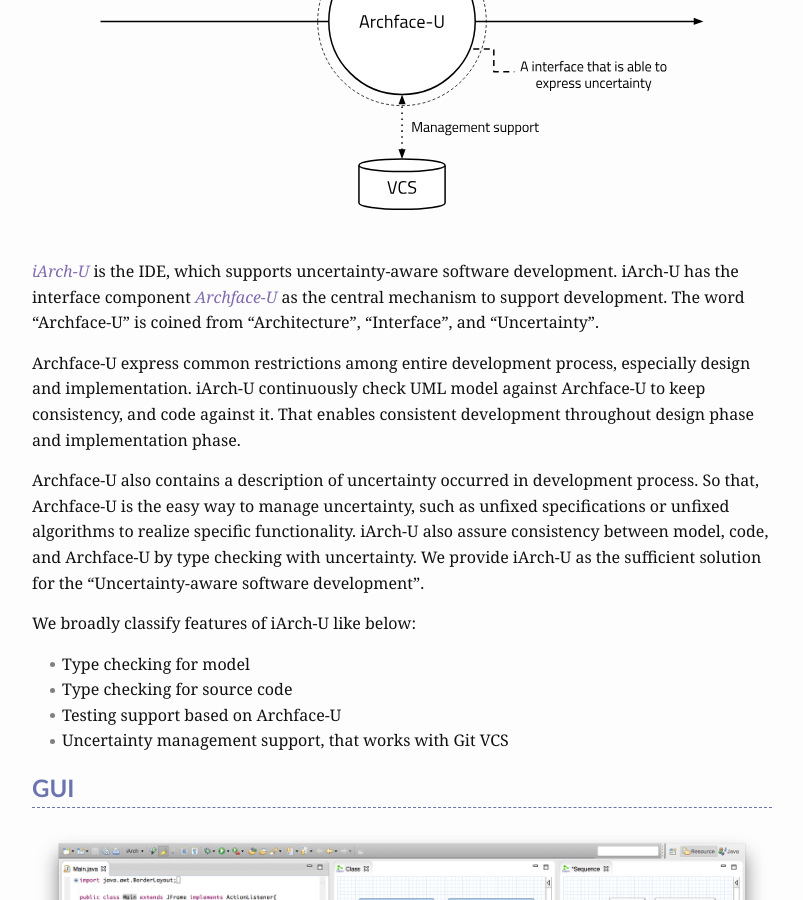
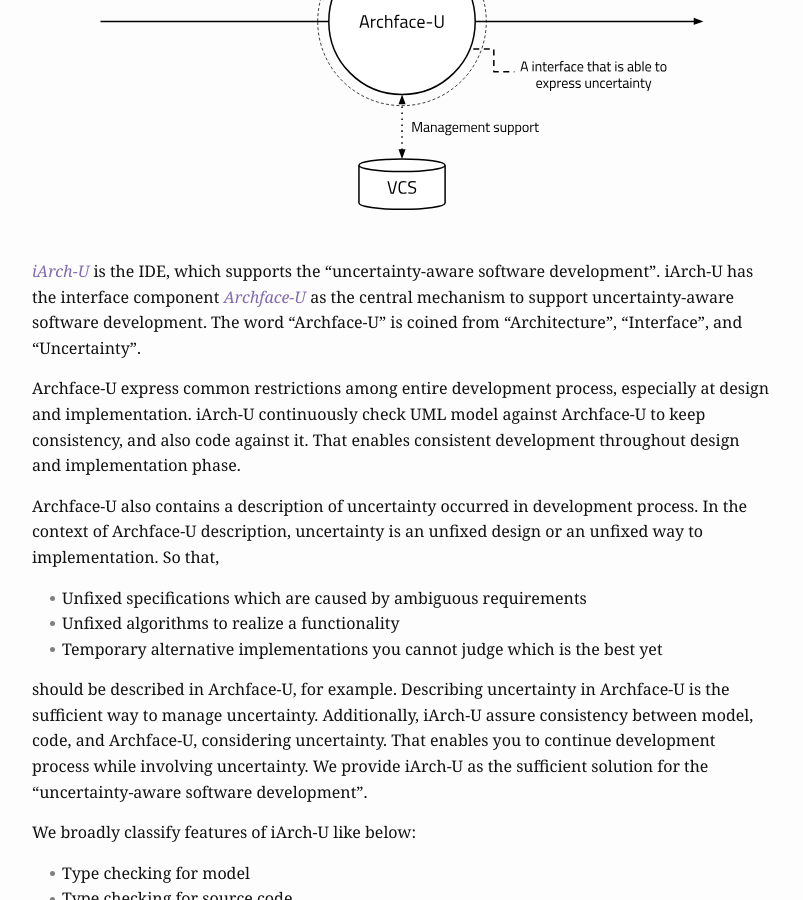
Before and after one commit to posl/iArch, a Jekyll site: the page built from documentation.md, in a window 1280 px wide and 900 px high, scrolled down 1200 px. Shown: the whole window, without its empty margins (238-1041 px from the left). Built offline with Jekyll 4.4.1, drawn with Linux system fonts in a browser that asks for light colours.

Commit message:
update documentation

```diff
--- a/documentation.md
+++ b/documentation.md
@@ -17,19 +17,26 @@ This is the documentation for iArch 1.0.
 
 ![OverView](../images/iArch_features.svg)
 
-_iArch-U_ is the IDE, which supports uncertainty-aware software development.
-iArch-U has the interface component _Archface-U_ as the central mechanism to support development.
+_iArch-U_ is the IDE, which supports the "uncertainty-aware software development".
+iArch-U has the interface component _Archface-U_ as the central mechanism to support uncertainty-aware software development.
 The word "Archface-U" is coined from "Architecture", "Interface", and "Uncertainty".
 
-Archface-U express common restrictions among entire development process, especially design and implementation.
-iArch-U continuously check UML model against Archface-U to keep consistency, and code against it.
-That enables consistent development throughout design phase and implementation phase.
+Archface-U express common restrictions among entire development process, especially at design and implementation.
+iArch-U continuously check UML model against Archface-U to keep consistency, and also code against it.
+That enables consistent development throughout design and implementation phase.
 
 Archface-U also contains a description of uncertainty occurred in development process.
-So that, Archface-U is the easy way to manage uncertainty,
-such as unfixed specifications or unfixed algorithms to realize specific functionality.
-iArch-U also assure consistency between model, code, and Archface-U by type checking with uncertainty.
-We provide iArch-U as the sufficient solution for the "Uncertainty-aware software development".
+In the context of Archface-U description, uncertainty is an unfixed design or an unfixed way to implementation. So that,
+
+* Unfixed specifications which are caused by ambiguous requirements
+* Unfixed algorithms to realize a functionality
+* Temporary alternative implementations you cannot judge which is the best yet
+
+should be described in Archface-U, for example.
+Describing uncertainty in Archface-U is the sufficient way to manage uncertainty.
+Additionally, iArch-U assure consistency between model, code, and Archface-U, considering uncertainty.
+That enables you to continue development process while involving uncertainty.
+We provide iArch-U as the sufficient solution for the "uncertainty-aware software development".
 
 We broadly classify features of iArch-U like below:
 
```
